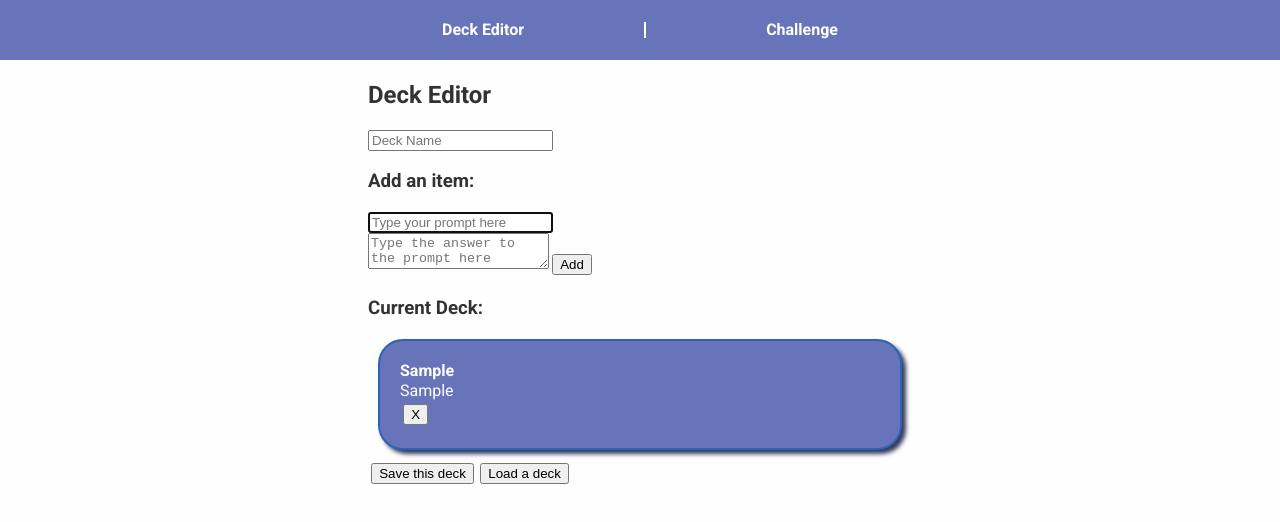
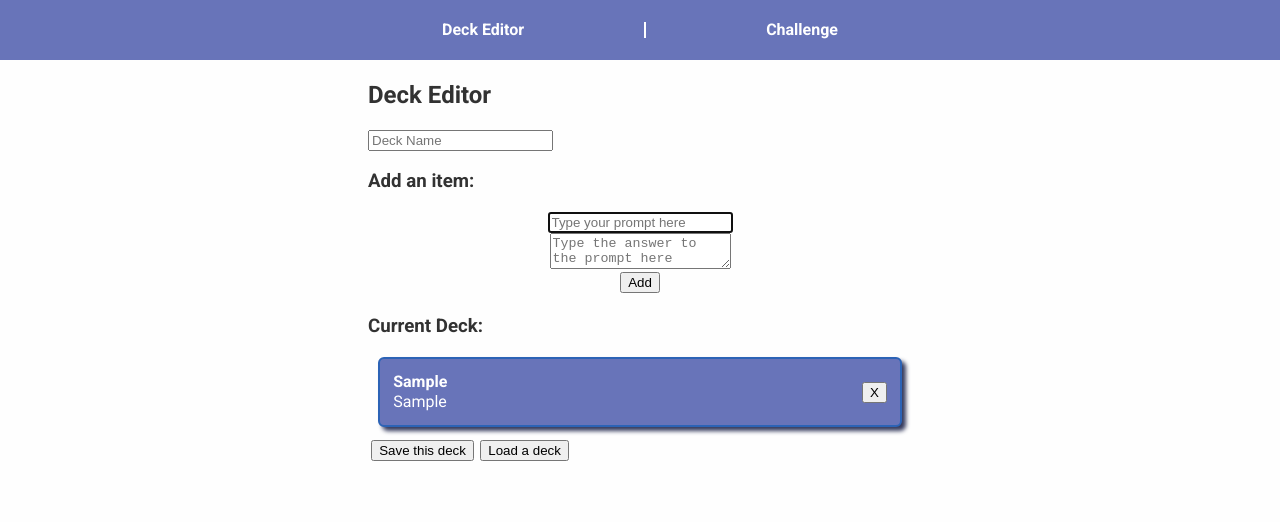
Before and after one commit to seanmizen/flash-app, a React (Create React App) app: page / in a window 1280 px wide. Both pictures are taken after typing "Sample", "Sample" into the empty fields and a click on the button "Add". Shown: the top 522 px of the page. Built offline with nearby package versions, Linux system fonts and the light colour scheme.

Commit message:
Modified ItemList items - they look better now

```diff
--- a/src/features/DeckEditor/DeckEditor.module.css
+++ b/src/features/DeckEditor/DeckEditor.module.css
@@ -1,9 +1,9 @@
 li.rounded-outline {
   background-color: #6874b9;
   box-shadow: 4px 4px 4px #353b5e;
-  border-radius: 25px;
+  border-radius: 6px;
   border: 2px solid #2c63b6;
-  padding: 20px;
+  padding: 10px;
   margin: 10px;
   color: white;
   /*
@@ -15,3 +15,88 @@ li.rounded-outline {
   padding: 0; /* Remove padding */
   margin: 0; /* Remove margins */
 }
+
+li {
+  display: flex;
+  justify-content: flex-start;
+  flex-direction: column;
+  align-items: center;
+}
+
+form {
+  display: flex;
+}
+
+.add-item-form {
+  display: flex;
+  flex-direction: column;
+  align-items: center;
+}
+
+.itemlist-item {
+  display: flex;
+  flex-direction: row;
+}
+
+.itemlist-item-inner {
+  margin: 0.2rem;
+  display: flex;
+  flex-direction: column;
+  justify-content: center;
+  flex: 1 1 auto;
+}
+
+.itemlist-item-delete-button {
+  display: flex;
+  flex: 0;
+}
+
+.itemlist-item-edit-inner {
+  margin: 0.2rem;
+  display: flex;
+  flex-direction: column;
+  justify-content: center;
+  flex: 1 1 auto;
+}
+
+.itemlist-item-edit-buttons {
+  flex: 0;
+}
+
+button {
+  margin: 0.2rem;
+}
+
+textarea {
+  resize: vertical;
+  overflow: auto;
+  min-height: 5;
+}
+
+/*
+display flex
+ flex: 1 1 auto
+  flex-grow: 1
+  flex-shrink: 1
+  flex-basis: auto
+
+ flex-grow 1 1 auto
+ flex-grow ??
+*/
+
+/*
+align-items: (vertical pos)
+    flex-start: Items align to the top of the container.
+    flex-end: Items align to the bottom of the container.
+    center: Items align at the vertical center of the container.
+    baseline: Items display at the baseline of the container.
+    stretch: Items are stretched to fit the container.
+
+flex-direction: (order of items)
+    row: Items are placed the same as the text direction.
+    row-reverse: Items are placed opposite to the text direction.
+        Notice that when you set the direction to a reversed row or column, start and end are also reversed.
+    column: Items are placed top to bottom.
+    column-reverse: Items are placed bottom to top.
+        Notice that when the flex direction is a column, justify-content changes to the vertical and align-items to the horizontal.
+*/
--- a/src/features/DeckEditor/components/AddItemForm.js
+++ b/src/features/DeckEditor/components/AddItemForm.js
@@ -1,4 +1,5 @@
 import { useState, useRef } from "react";
+import styles from "../DeckEditor.module.css";
 
 function AddItemForm({ onAdd }) {
   // {} instead of props just allows us to not do props. everywhere
@@ -26,7 +27,11 @@ function AddItemForm({ onAdd }) {
   };
 
   return (
-    <form onSubmit={submitForm} ref={formRef}>
+    <form
+      className={styles["add-item-form"]}
+      onSubmit={submitForm}
+      ref={formRef}
+    >
       <input
         type="text"
         required={true}
@@ -35,7 +40,6 @@ function AddItemForm({ onAdd }) {
         onChange={(e) => setPrompt(e.target.value)}
         ref={inputRef}
       />
-      <br />
       <textarea
         type="text"
         required={false}
--- a/src/features/DeckEditor/components/ItemListItem.js
+++ b/src/features/DeckEditor/components/ItemListItem.js
@@ -1,4 +1,4 @@
-import { useState, useRef } from "react";
+import { useState, useRef, useEffect } from "react";
 import styles from "../DeckEditor.module.css";
 
 function ItemListItem({
@@ -15,6 +15,13 @@ function ItemListItem({
   const submitRef = useRef();
   const cancelRef = useRef();
   const editPromptRef = useRef();
+  const editAnswerRef = useRef();
+
+  useEffect(() => {
+    if (editActive) {
+      editPromptRef.current.focus();
+    }
+  });
 
   function toggleEditMode() {
     setEditActive(!editActive);
@@ -43,11 +50,19 @@ function ItemListItem({
 
   return (
     <li
-      className={styles["rounded-outline"] + " " + styles["no-bullets"]}
+      onDoubleClick={toggleEditMode}
+      className={
+        styles["rounded-outline"] +
+        " " +
+        styles["no-bullets"] +
+        " " +
+        styles["itemlist-item"]
+      }
       key={id}
     >
       {editActive ? (
         <form onSubmit={submitForm} onReset={cancelSubmit} onKeyDown={keyDown}>
+          <div className={styles["itemlist-item-edit-inner"]}>
             <input
               className={styles["item-prompt"]}
               value={innerPrompt}
@@ -55,20 +70,25 @@ function ItemListItem({
               onChange={(e) => setInnerPrompt(e.target.value)}
               ref={editPromptRef}
             />
-          <input
+            <textarea
               className={styles["item-answer"]}
               value={innerAnswer}
               onChange={(e) => setInnerAnswer(e.target.value)}
+              ref={editAnswerRef}
             />
+          </div>
+          <div className={styles["itemlist-item-edit-buttons"]}>
             <button type="submit" ref={submitRef}>
-            Submit
+              Save
             </button>
             <button type="reset" ref={cancelRef}>
               Cancel
             </button>
+          </div>
         </form>
       ) : (
-        <div onDoubleClick={toggleEditMode}>
+        <>
+          <div className={styles["itemlist-item-inner"]}>
             <div className={styles["item-prompt"]}>
               <span>
                 <b>{innerPrompt}</b>
@@ -77,8 +97,11 @@ function ItemListItem({
             <div className={styles["item-answer"]}>
               <span>{innerAnswer}</span>
             </div>
+          </div>
+          <div className={styles["itemlist-item-delete-button"]}>
             {allowEdit && <button onClick={() => onDeleted(id)}>X</button>}
           </div>
+        </>
       )}
     </li>
   );
```
Lines whose indentation alone changed are shown as unchanged.
